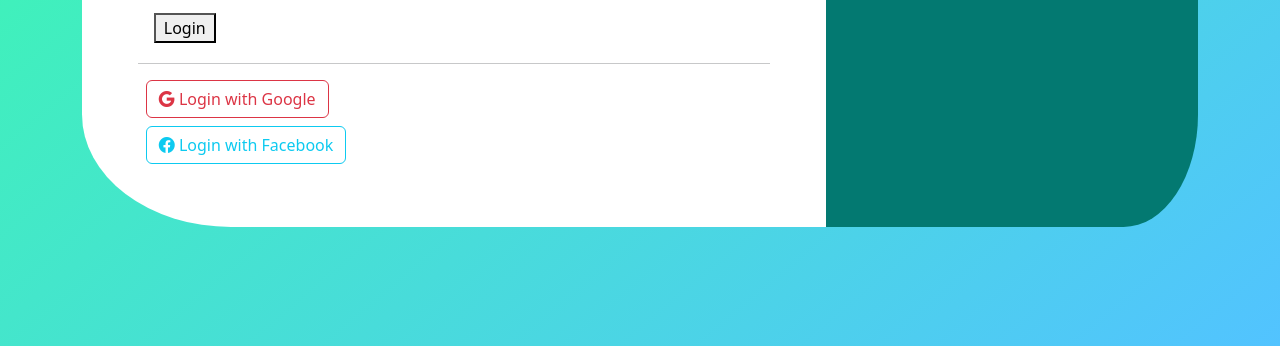
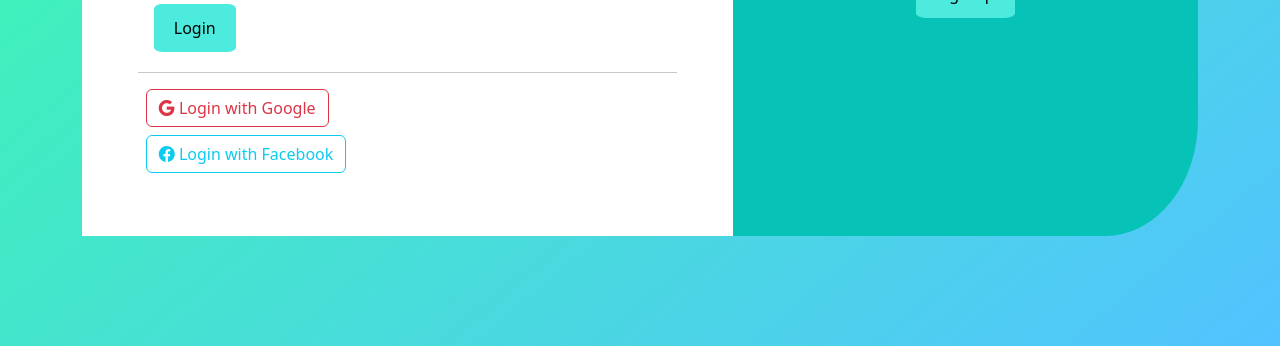
Before and after one commit to Haad1000/OrganizeMe, a plain HTML site: page login.html in a window 1280 px wide. Shown: the part 454-800 px from the top of the page. Drawn offline with nearby package versions, Linux system fonts and the light colour scheme.

Commit message:
Finish Logion Layout

```diff
--- a/login.css
+++ b/login.css
@@ -12,52 +12,29 @@ body {
 #loginPart {
   background-color: #fff;
   padding: 5%;
-  border-radius: 20% 0% 0% 20%;
+  border-radius: 20% 0% 0% 0%;
 }
 
 #signupPart {
-  background-color: #037971;
-  border-radius: 0% 20% 20% 0%;
-}
-
-/* .container {
-    background-color: #fff;
-    border-radius: 50px;
-    padding: 40px;
-    max-width: 60vw;
-    width: 100%;
-    text-align: center;
-    box-shadow: 10px 10px 20px rgba(0, 0, 0, 0.9);
-} */
-
-/* h1 {
-  color: #333;
-  font-weight: 600;
-  margin-bottom: 30px;
-}
-
-input {
-  border: 1px solid #ddd;
-  border-radius: 5px;
-  padding: 10px;
-  width: 100%;
-  margin-bottom: 20px;
-  box-sizing: border-box;
-  font-family: 'Poppins', sans-serif;
+  background-color: #07c3b7;
+  border-radius: 0% 0% 20% 0%;
+  align-items: center;
+  justify-self: center;
+  display: flex;
+  flex-direction: column;
+  justify-content: center;
+  align-items: center;
 }
 
 button {
-  background-color: #667eea;
+  background-color: #4cebde;
   border: none;
-  color: #fff;
   cursor: pointer;
-  font-family: 'Poppins', sans-serif;
-  font-weight: 500;
   padding: 12px 20px;
-  border-radius: 5px;
-  transition: background-color 0.3s ease;
+  border-radius: 10%;
+  transition: 0.3s ease;
 }
 
 button:hover {
   background-color: #764ba2;
-} */
+}
--- a/login.html
+++ b/login.html
@@ -16,7 +16,7 @@
 
 <body>
     <div class="container row">
-        <div id="loginPart" class="col-8">
+        <div id="loginPart" class="col-7">
             <div class="text-center p-1 mb-4">
                 <h1>Login</h1>
             </div>
@@ -41,7 +41,7 @@
                 </div>
             </div>
             <div>
-                <button class="m-3 mb-1 ps-2 pe-2" type="submit" onclick="logIn()">Login</button>
+                <button class="m-3 mb-1" type="submit" onclick="logIn()">Login</button>
             </div>
             <hr>
             <div class="m-2">
@@ -52,12 +52,14 @@
             </div>
     </div>
     <div id="signupPart" class="col">
+        <!-- <div style="height: 30%;"></div> -->
         <div>
             <h1>New here?</h1>
         </div>
         <div>
             <p>Sign up and manage </p>
         </div>
+        <!-- <div style="height: 5%;"></div> -->
         <div>
             <button>Sign Up</button>
         </div>
```
